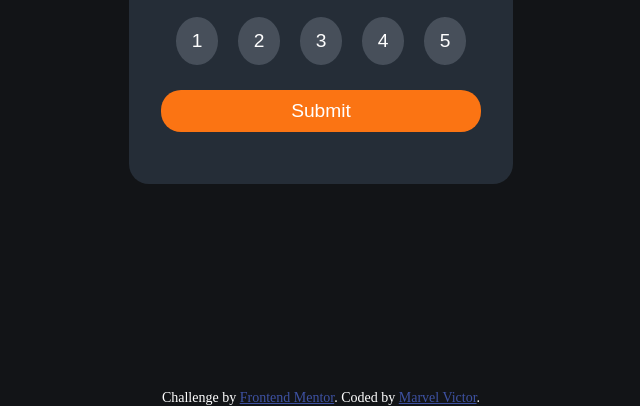
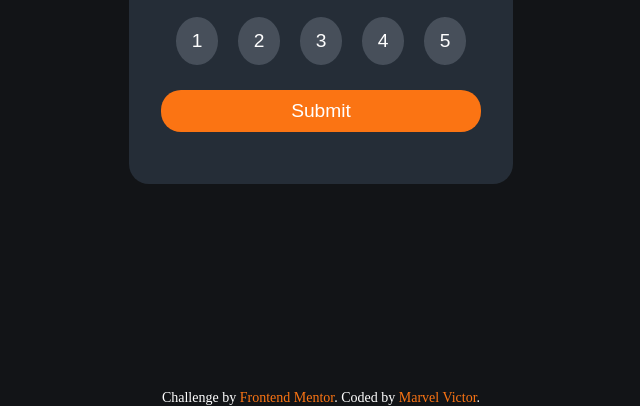
Before and after one commit to Mharvel13/Interactive-rating-Component-Main, a plain HTML site: page index.html in a window 1280 px wide. Shown: the part 410-816 px from the top of the page, without its empty margins (319-959 px from the left). Drawn offline with Linux system fonts and the light colour scheme.

Commit message:
changed links colors

```diff
--- a/style.css
+++ b/style.css
@@ -145,7 +145,11 @@ section:nth-child(2) {
     font-size: 14px;
     text-align: center;
     color: var(--White);
+    margin: 0;
 }
 .attribution a {
-    color: hsl(228, 45%, 44%);
+    color: var(--Orange);
+    text-decoration: none;
+
+
 }
```
